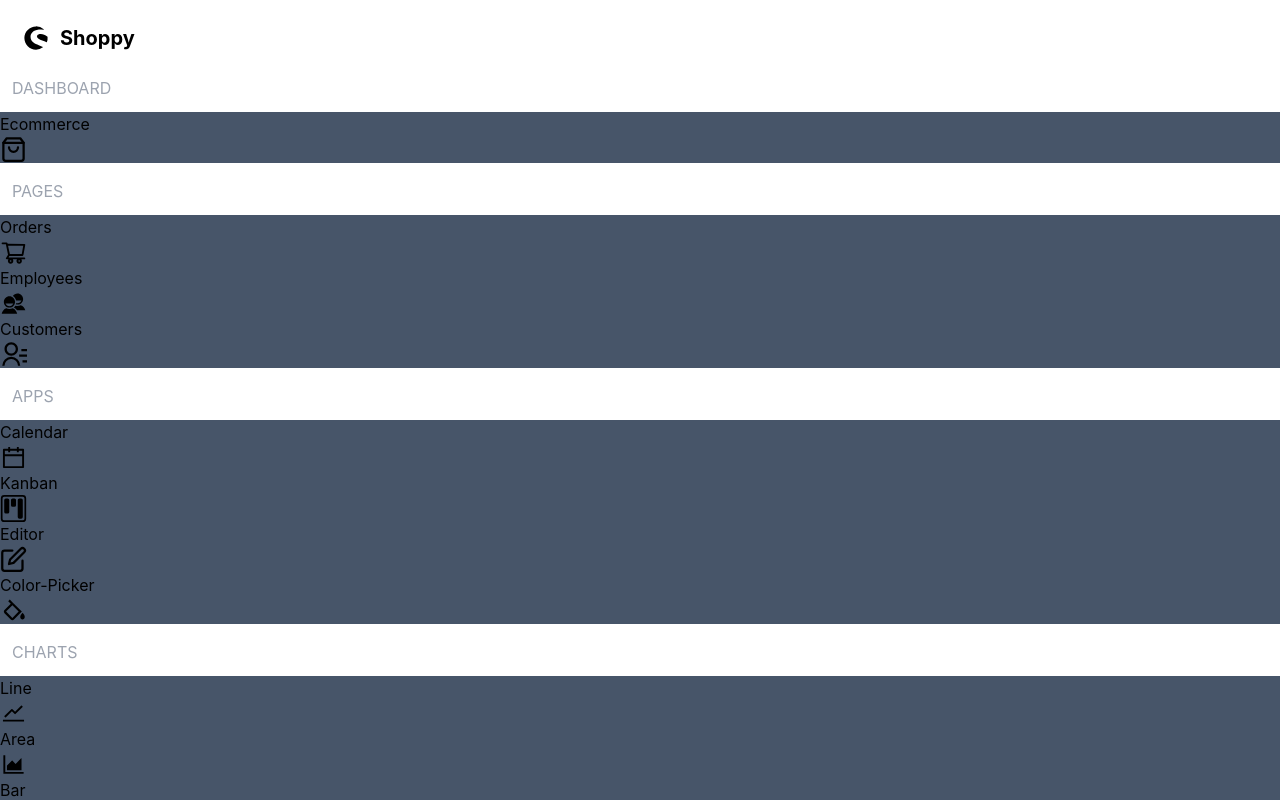
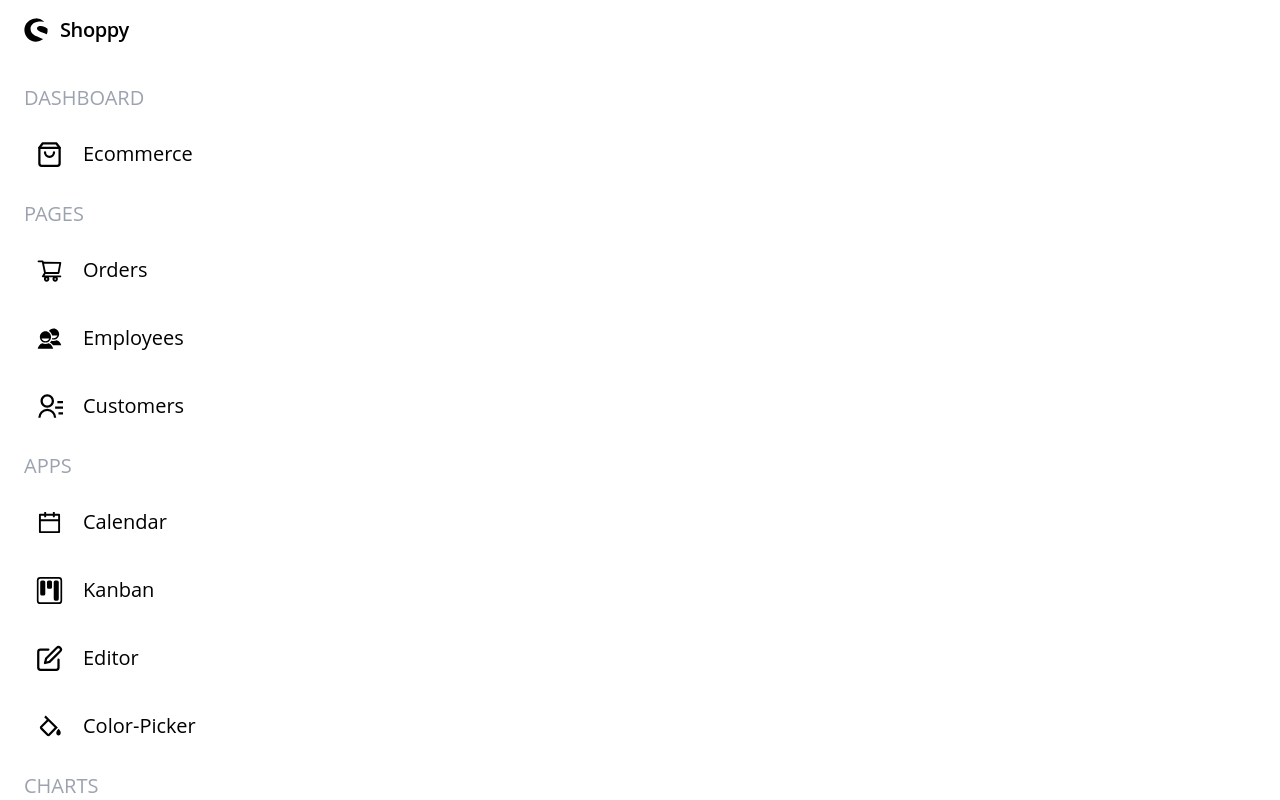
Before and after one commit to batacira/shoppy, a React (Create React App) app in the folder front-end/: page / in a window 1280 px wide. Shown: the top 800 px of the page. Built offline with nearby package versions, Linux system fonts and the light colour scheme.

Commit message:
Add sidebar2

```diff
--- a/front-end/package.json
+++ b/front-end/package.json
@@ -15,6 +15,8 @@
     "react-icons": "^4.4.0",
     "react-router-dom": "^6.4.2",
     "react-scripts": "5.0.1",
+    "tailwind-scrollbar": "^2.0.1",
+    "tailwind-scrollbar-hide": "^1.1.7",
     "typescript": "^4.8.4",
     "web-vitals": "^2.1.4"
   },
--- a/front-end/src/App.tsx
+++ b/front-end/src/App.tsx
@@ -1,4 +1,3 @@
-import './App.css';
 import Sidebar from './components/Sidebar/Sidebar';
 
 import { useRoutes } from "react-router";
--- a/front-end/src/components/Sidebar/Sidebar.tsx
+++ b/front-end/src/components/Sidebar/Sidebar.tsx
@@ -5,17 +5,18 @@ import { FaShopware } from 'react-icons/fa'
 const Sidebar = () => {
 
     return (
-        <section className='mt-4'>
-            <div className='m-6 flex items-center'>
-                <FaShopware className='text-2xl mr-3 ' />
-                <p className='font-bold text-xl'>Shoppy</p>
+        <section className='w-350 fixed sidebar  bg-white '>
+            <div className=' ml-3 h-screen md:overflow-hidden md:hover:overflow-auto pb-10 scrollbar-thin scrollbar-thumb-gray-300 scrollbar-thumb-rounded-full pr-2'>
+                <div className='m-4 flex items-center mb-10 tracking-tight ml-3 '>
+                    <FaShopware className='text-2xl mr-3 tracking-light ' />
+                    <p className='text-xl font-semibold'>Shoppy</p>
                 </div>
                 <div>
                     {links.map((item) => {
                         console.log(item);
                         return (
                             <div key={item.title}>
-                            <p className='text-gray-400 dark:text-gray-400 m-3 mt-4 uppercase'>{item.title}</p>
+                                <p className='text-gray-400 dark:text-gray-400 m-3 mt-4 uppercase text-xl '>{item.title}</p>
                                 <div>{item.links.map(({ name, icon, path }) => {
                                     return (
                                         <SidebarIconName key={name} name={name} Icon={icon} path={path} />
@@ -25,6 +26,8 @@ const Sidebar = () => {
                         )
                     })}
                 </div>
+            </div>
+
         </section>
     )
 }
--- a/front-end/src/components/Sidebar/SidebarIconName.tsx
+++ b/front-end/src/components/Sidebar/SidebarIconName.tsx
@@ -1,6 +1,5 @@
 import { IconType } from 'react-icons/lib';
 import { NavLink } from "react-router-dom";
-
 
 interface Props {
     name: string,
@@ -12,14 +11,14 @@ const SidebarIconName = ({ name, Icon, path }: Props) => {
 
     return (
         <NavLink to={path} className={({ isActive }) =>
-            isActive ? 'bg-red-500' : 'bg-slate-600'
+            isActive ? 'bg-active-blue text-white rounded-lg' : ''
         }
         >
-            <div className='bg-inherit'>
-                <p className='capitalize'>{name}</p>
+            <div className='bg-inherit flex items-center gap-5 pt-4 pl-3 pb-4 rounded-lg text-md ml-3 text-inherit mb-2'>
                 <div>
                     <Icon size={27} />
                 </div>
+                <p className='capitalize pr-2 text-xl'>{name}</p>
             </div>
         </NavLink>
     )
--- a/front-end/src/index.css
+++ b/front-end/src/index.css
@@ -4,11 +4,13 @@
 
 body {
   margin: 0;
-  font-family: -apple-system, BlinkMacSystemFont, 'Segoe UI', 'Roboto', 'Oxygen',
+  font-family: Open Sans, sans-serif;
+  /* -apple-system, BlinkMacSystemFont, 'Segoe UI', 'Roboto', 'Oxygen',
     'Ubuntu', 'Cantarell', 'Fira Sans', 'Droid Sans', 'Helvetica Neue',
     sans-serif;
   -webkit-font-smoothing: antialiased;
-  -moz-osx-font-smoothing: grayscale;
+  -moz-osx-font-smoothing: grayscale; */
+
 }
 
 code {
--- a/front-end/tailwind.config.js
+++ b/front-end/tailwind.config.js
@@ -2,7 +2,49 @@
 module.exports = {
   content: ["./src/**/*.{js,jsx,ts,tsx}"],
   theme: {
-    extend: {},
+    extend: {
+      fontSize: {
+        14: "14px",
+        24: "24,",
+        30: "30",
+      },
+      backgroundColor: {
+        "main-bg": "#FAFBFB",
+        "main-dark-bg": "#20232A",
+        "secondary-dark-bg": "#33373E",
+        "light-gray": "#F7F7F7",
+        "half-transparent": "rgba(0, 0, 0, 0.5)",
+        "active-blue": "#03c9d7",
+      },
+      borderWidth: {
+        1: "1px",
+      },
+      borderColor: {
+        color: "rgba(0, 0, 0, 0.1)",
+      },
+      width: {
+        350: "350px",
+        400: "400px",
+        760: "760px",
+        780: "780px",
+        800: "800px",
+        1000: "1000px",
+        1200: "1200px",
+        1400: "1400px",
+      },
+      height: {
+        80: "80px",
+      },
+      minHeight: {
+        590: "590px",
+      },
+      backgroundImage: {
+        "hero-pattern": "url('https://i.ibb.co/MkvLDfb/Rectangle-4389.png')",
+      },
+    },
   },
-  plugins: [],
+  plugins: [require("tailwind-scrollbar-hide"), require("tailwind-scrollbar")],
+  variants: {
+    scrollbar: ["rounded"],
+  },
 };
```
Also changed, not shown: 1 other file (tests, documents, lock files or other folders). Lines whose indentation alone changed are shown as unchanged.
